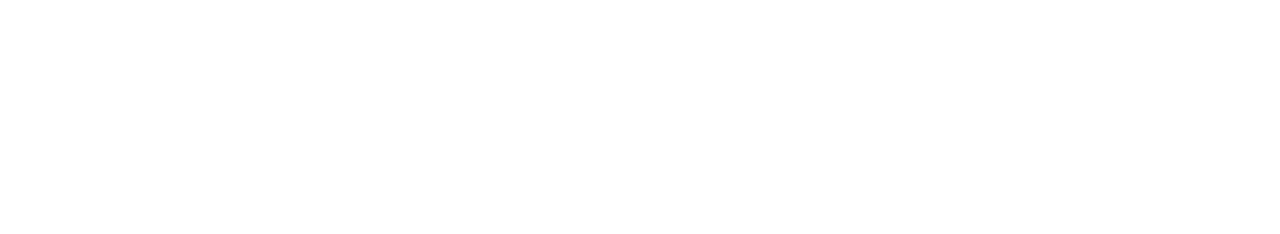
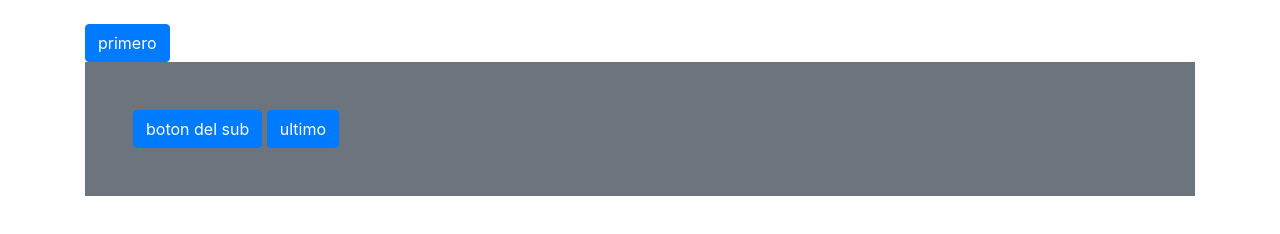
Before and after one commit to programadornovato/jquery, a plain HTML site: page index.html in a window 1280 px wide. Drawn offline with nearby package versions, Linux system fonts and the light colour scheme.

Commit message:
02.- Jquery🌇  de 0 a 100 [Selectores]
https://youtu.be/Qvtqvya4eEc

```diff
--- a/index.html
+++ b/index.html
@@ -9,7 +9,14 @@
 </head>
 <body>
 
+  <div class="container mt-4">
+    <button type="button" class="btn btn-primary" id="boton" >Boton</button>
+    <div id="subcontenedor" class="bg-secondary p-5">
+      <button type="button" class="btn btn-primary">boton del sub</button>
+      <button type="button" class="btn btn-primary">boton del sub</button>
+    </div>
 
+  </div>
 
   <script
   src="https://code.jquery.com/jquery-3.4.1.min.js"
--- a/javascript.js
+++ b/javascript.js
@@ -1,3 +1,13 @@
 $(document).ready(function(){
-    alert("Hola mundo desde jquery");
+    //alert("Hola mundo desde jquery");
+    //let varBoton=$('button').html();
+    //console.log(varBoton);
+    //$('button').html("Cambiado desde jquery");
+    //$('.btn').html("Cambiado desde la clase");
+    //$('#boton').html("Cambiado desde el id");
+    //$('#subcontenedor button').html("boton desde subcontenedor");
+    $('button:first').html("primero");
+    $('button:last').html("ultimo");
 });
+
+//document.querySelector('#boton').innerHTML="Cambiado  desde js";
```
